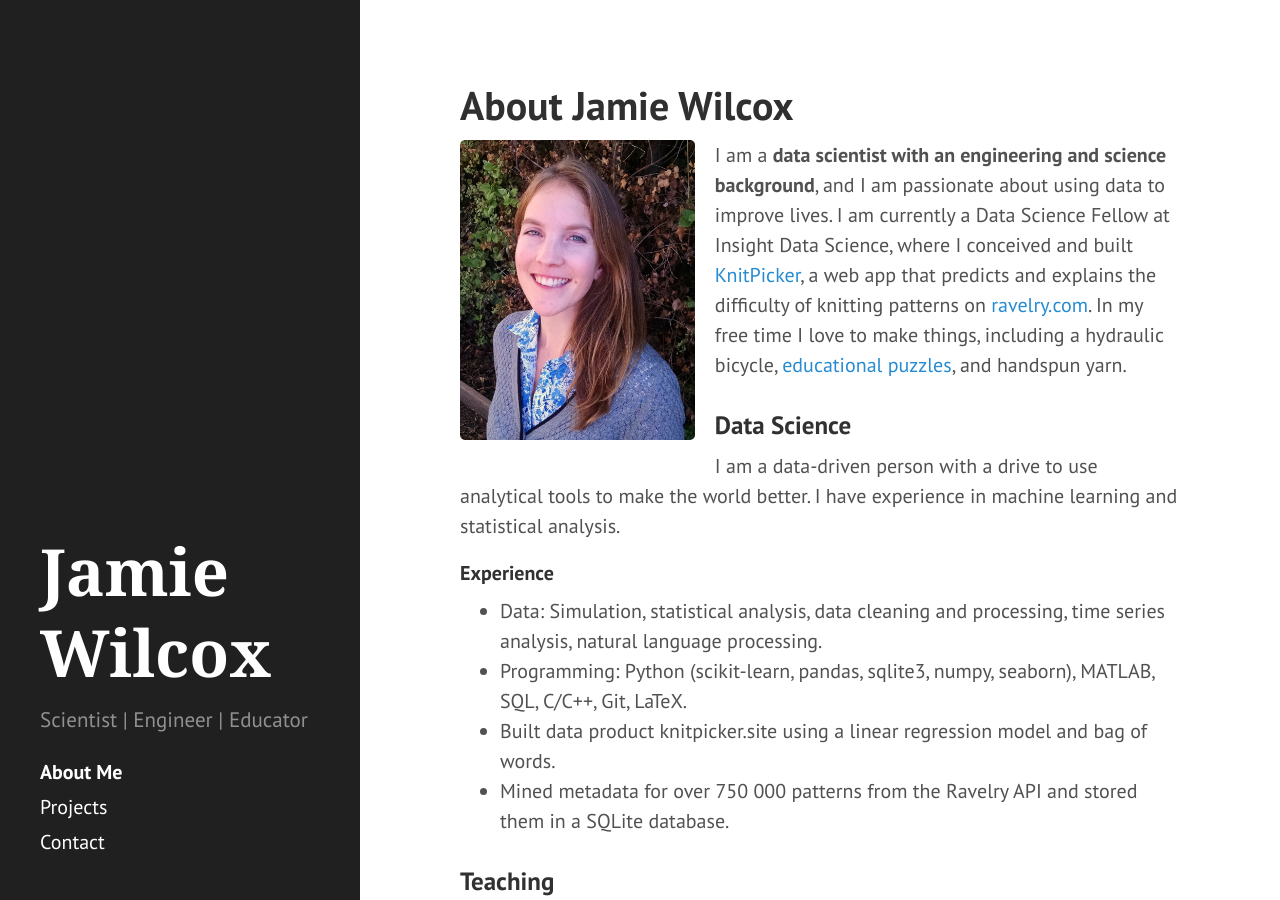
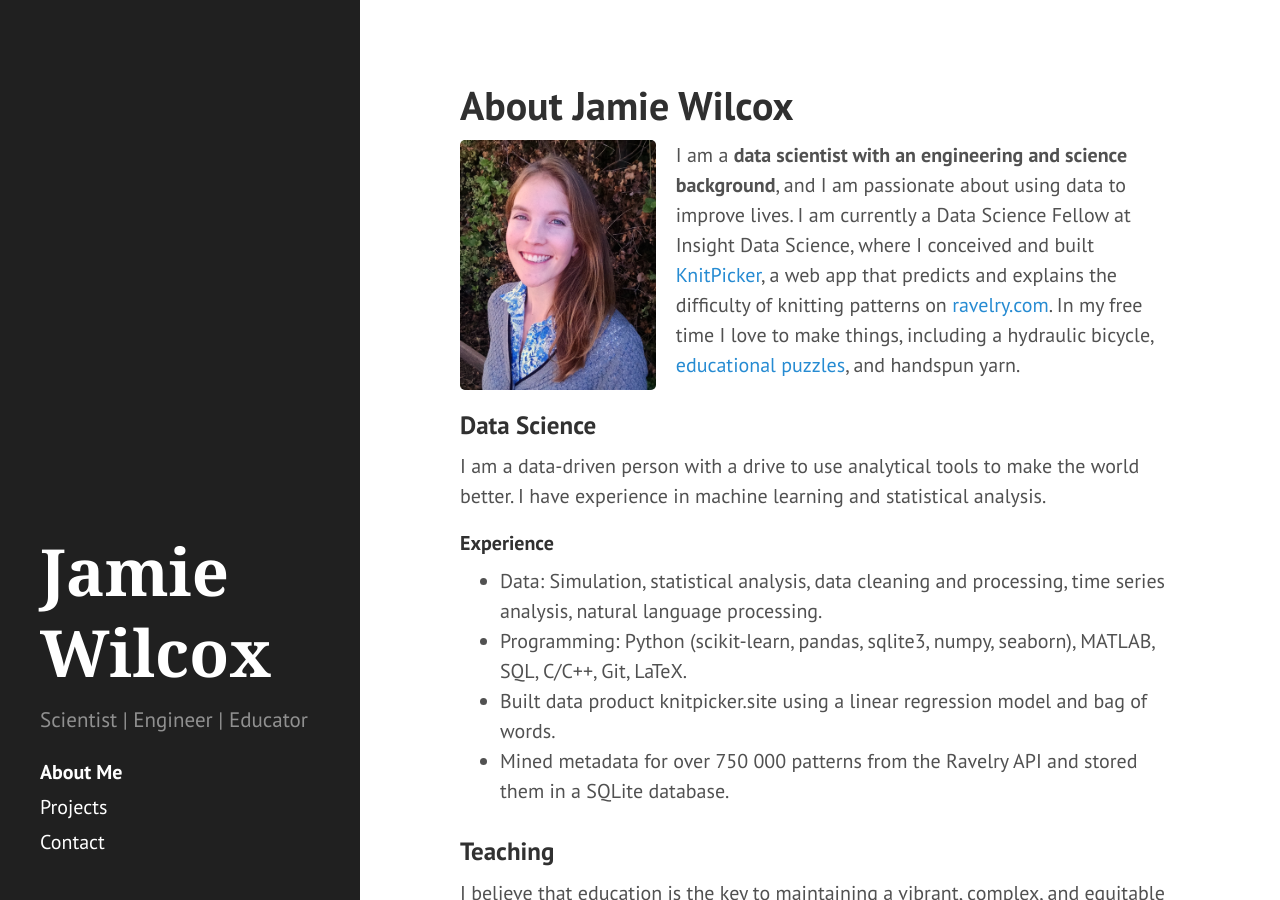
Before and after one commit to yellowcrayon/yellowcrayon.github.io, a Jekyll site: the page built from index.md, in a window 1280 px wide and 900 px high. Built offline with Jekyll 4.4.1, drawn with Linux system fonts in a browser that asks for light colours.

Commit message:
Made photo smaller

```diff
--- a/index.md
+++ b/index.md
@@ -4,7 +4,7 @@ title: About Jamie Wilcox
 ---
 
 <div class="projectblock">
-<img src="/images/NicePhoto2.png" height="300" align="left" style="margin-right: 20px"/>
+<img src="/images/NicePhoto2.png" height="250" align="left" style="margin-right: 20px"/>
 
 I am a <b>data scientist with an engineering and science background</b>, and I am passionate about using data to improve lives. I am currently a Data Science Fellow at Insight Data Science, where I conceived and built <a href="http://www.knitpicker.site">KnitPicker</a>, a web app that predicts and explains the difficulty of knitting patterns on <a href="http://www.ravelry.com">ravelry.com</a>. In my free time I love to make things, including a hydraulic bicycle,
 <a href="/2017/06/25/mysterytubes"> educational puzzles</a>, and handspun yarn.
```
